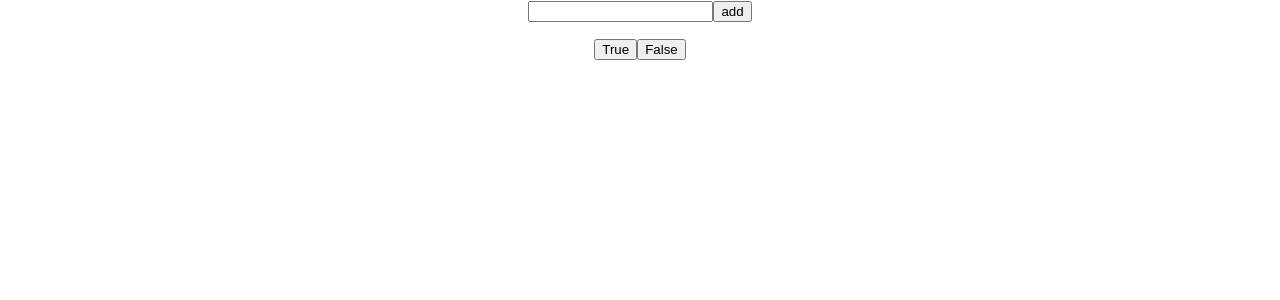
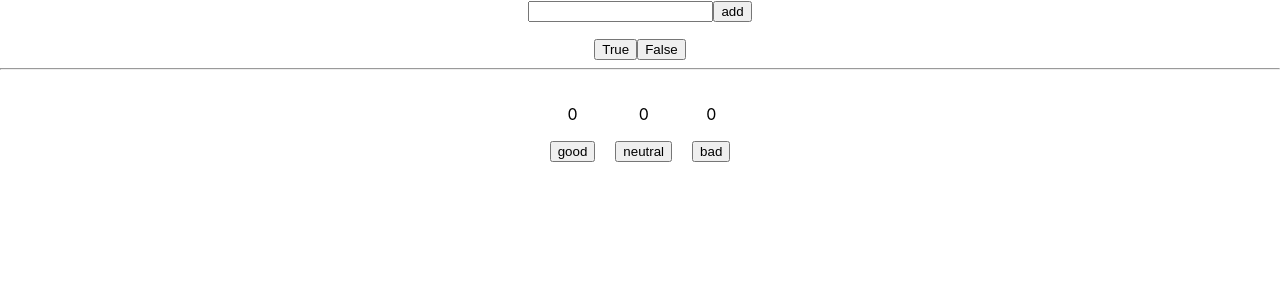
Before and after one commit to OleksiiPro1/react-test, a React (Create React App) app in the folder my-app/: page / in a window 1280 px wide. Shown: the top 300 px of the page. Built offline with nearby package versions, Linux system fonts and the light colour scheme.

Commit message:
Homework-add-useState

```diff
--- a/my-app/src/App.js
+++ b/my-app/src/App.js
@@ -1,11 +1,13 @@
 import logo from './logo.svg';
 import './App.css';
 import Counter from './Components/Counter/Counter';
+import Homework from './Components/Homework';
 
 function App() {
   return (
     <div className="App">
       <Counter />
+      <Homework />
     </div>
   );
 }
--- a/my-app/src/Components/Counter/Counter.jsx
+++ b/my-app/src/Components/Counter/Counter.jsx
@@ -2,6 +2,7 @@ import React, {useState} from "react";
 const Counter = () => {
     const [counter, setCounter] = useState([]);
     const [inputValue, setinputValue] = useState('');
+
 console.log(counter);
 function handleChange(e) {
     e.preventDefault()
--- /dev/null
+++ b/my-app/src/Components/Homework.jsx
@@ -0,0 +1,43 @@
+import React, {useState} from 'react';
+
+const Homework = () => {
+    const [good, setGood] = useState(0);
+    const [neutral, setNeutral] = useState(0);
+    const [bad, setBad] = useState(0);
+    function incrementGood() {
+        setGood(good + 1);
+    }
+    function incrementNeutral() {
+        setNeutral(neutral + 1);
+    }
+    function incrementBad() {
+        setBad(bad + 1);
+    }
+    return (
+
+        <div>
+            <style>{`
+        .container {
+        margin: 10px;
+        }
+        `}</style>
+            <hr />
+            <div style={{display: 'flex', justifyContent: 'center'}}>
+                <div className="container">
+                    <p>{good}</p>
+                    <button onClick={incrementGood}>good</button>
+                </div>
+                <div className="container">
+                    <p>{neutral}</p>
+                    <button onClick={incrementNeutral}>neutral</button>
+                </div>
+                <div className="container">
+                    <p>{bad}</p>
+                    <button onClick={incrementBad}>bad</button>
+                </div>
+            </div>
+        </div>
+    );
+}
+
+export default Homework;
```
